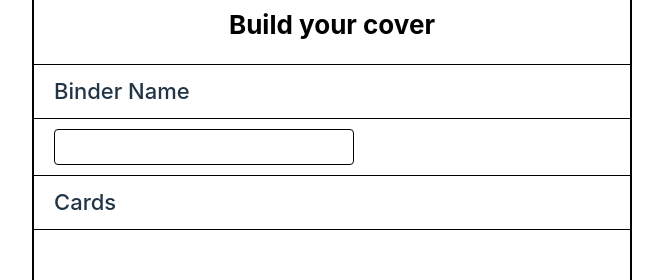
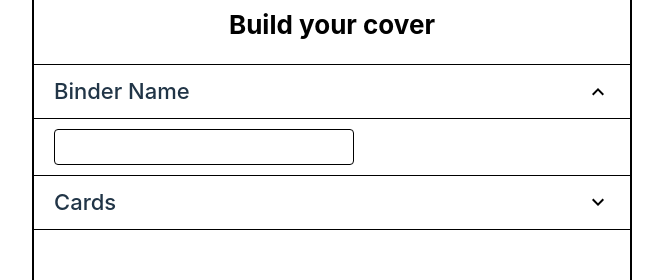
Before and after one commit to seun2255/cover-builder, a React (Vite) app: page / in a window 1280 px wide. Shown: the part 134-414 px from the top of the page, without its empty margins (308-971 px from the left). Built offline with nearby package versions, Linux system fonts and the light colour scheme.

Commit message:
feat: added dropdown icon

```diff
--- a/src/components/coverForm.tsx
+++ b/src/components/coverForm.tsx
@@ -58,10 +58,16 @@ function CoverForm({ contentRef }: { contentRef: any }) {
         <div className="w-full sm:flex-1">
           <div className="w-full">
             <div
-              className="w-full px-[20px] py-[10px] font-medium text-[22px] sm:text-[16px] border-y-black border-y-[1px] cursor-pointer"
+              className="w-full flex justify-between items-center px-[20px] py-[10px] font-medium text-[22px] sm:text-[16px] border-y-black border-y-[1px] cursor-pointer"
               onClick={() => setSelectedField(1)}
             >
-              Binder Name
+              <p>Binder Name</p>
+              <img
+                src="/images/expand.svg"
+                className={
+                  "w-6 h-6" + (selectedField === 1 ? " rotate-180" : " ")
+                }
+              />
             </div>
             {selectedField === 1 && (
               <div className="w-full px-[20px] py-[10px]">
@@ -78,10 +84,16 @@ function CoverForm({ contentRef }: { contentRef: any }) {
           </div>
           <div className="w-full">
             <div
-              className="w-full px-[20px] py-[10px] font-medium text-[22px] sm:text-[16px] border-y-black border-y-[1px] cursor-pointer"
+              className="w-full flex justify-between items-center px-[20px] py-[10px] font-medium text-[22px] sm:text-[16px] border-y-black border-y-[1px] cursor-pointer"
               onClick={() => setSelectedField(2)}
             >
-              Cards
+              <p>Cards</p>
+              <img
+                src="/images/expand.svg"
+                className={
+                  "w-6 h-6" + (selectedField === 2 ? " rotate-180" : " ")
+                }
+              />
             </div>
             {selectedField === 2 && (
               <div className="flex flex-col w-full items-center">
```
Also changed, not shown: public/images/expand.svg (added).
